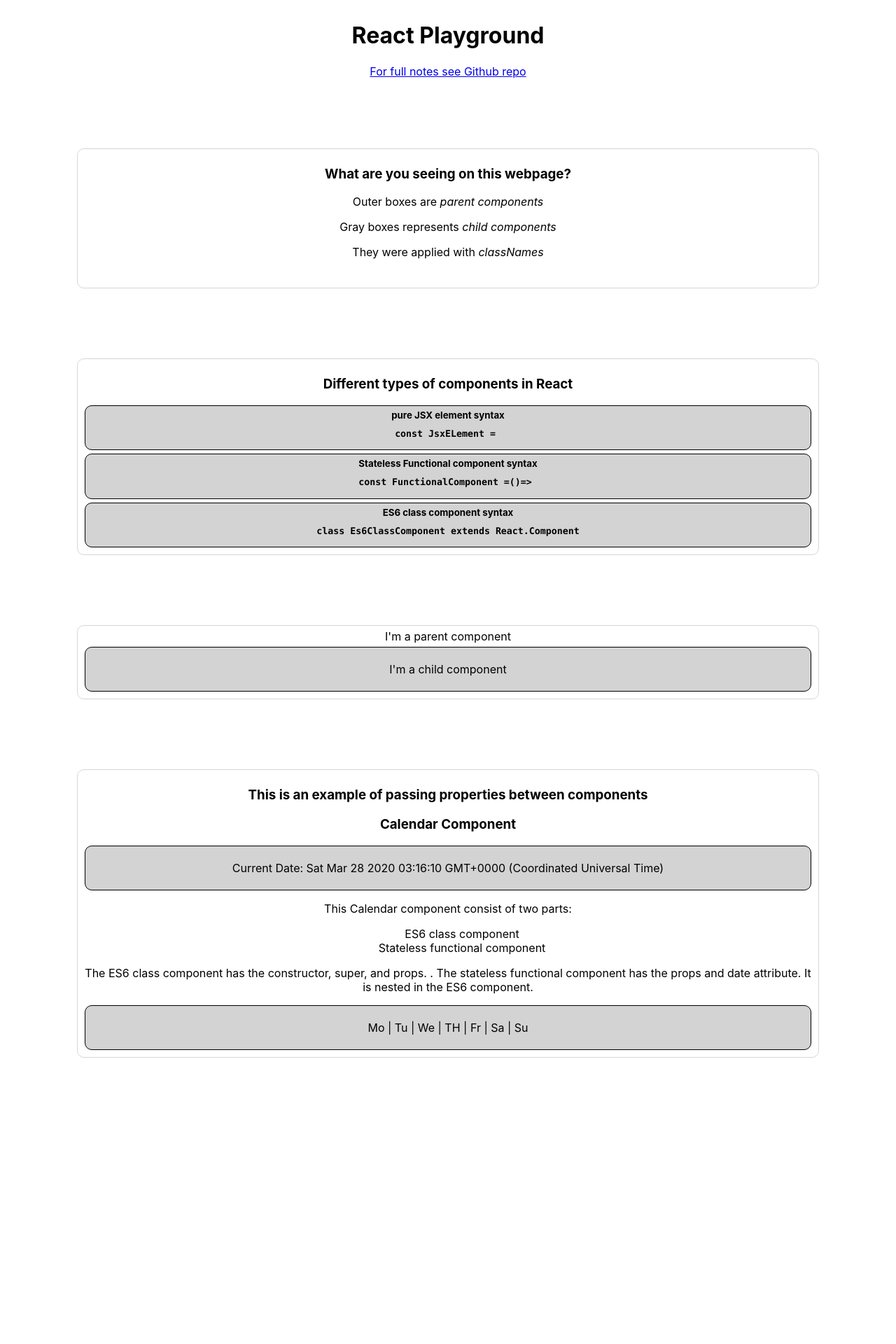
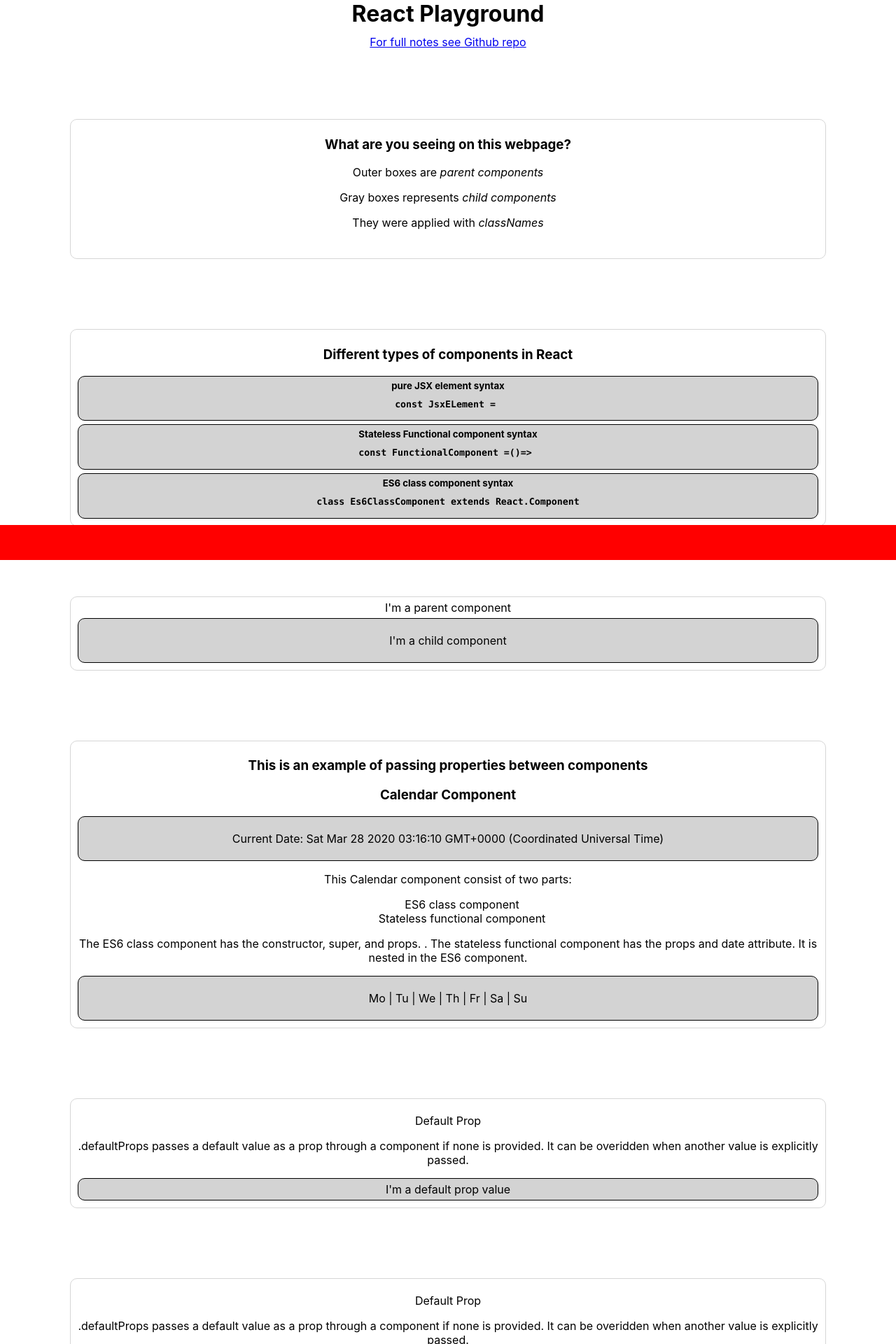
Before and after one commit to phongnguyen39/freecodecamp_react, a React (Create React App) app in the folder freecodecamp/: page / in a window 1280 px wide. Shown: the top 1920 px of the page at 70% size. Before the commit the page ends 1621 px from the top, so only its background shows below. Built offline with nearby package versions, Linux system fonts and the light colour scheme.

Commit message:
added default props and overides.  Also played with sticky header and footers

```diff
--- a/freecodecamp/src/App.css
+++ b/freecodecamp/src/App.css
@@ -1,6 +1,8 @@
 .container {
   padding: 10px;
   text-align: center;
+  margin: 0px;
+  padding: 0px;
 }
 .p_components {
   border: 1px solid rgb(214, 214, 214);
@@ -65,3 +67,26 @@ li {
   margin: 0;
   padding: 0;
 }
+
+
+.header {
+  position: -webkit-sticky;
+  position: sticky;
+  top: 0;
+  background: white;
+  height: 50px;
+  width: 100%;
+  margin: 0 auto;
+  /* padding: 0px; */
+}
+
+.footer {
+  position: -webkit-sticky;
+  position: sticky;
+  bottom: 0;
+  background: red;
+  height: 50px;
+  width: 100%;
+  margin: 0 auto;
+  /* padding: 0px; */
+}
--- a/freecodecamp/src/index.js
+++ b/freecodecamp/src/index.js
@@ -4,6 +4,31 @@ import ReactDOM from 'react-dom';
 import './index.css';
 import App from './App';
 import * as serviceWorker from './serviceWorker';
+
+const github = <a href='https://www.github.com' target='_blank' >Github</a>
+
+const URLs =()=> {
+  return(
+    <div>
+
+    </div>
+  )
+}
+
+class Footer extends React.Component {
+  constructor(props) {
+    super(props);
+  }
+
+  render() {
+    return (
+      <div className='footer'>
+        {/* <h1>FOoter</h1> */}
+        <URLs></URLs>
+      </div>
+    )
+  }
+}
 
 class JSX extends React.Component {
 
@@ -105,6 +130,9 @@ const CurrentDate = (props) => {
   )
 }
 
+
+
+
 const DaysOfWeek =(props)=>{
   return(
     <div className = 'c_components'>
@@ -129,11 +157,26 @@ class Calendar extends React.Component {
           <li>Stateless functional component</li>
           </ul>
           <p>The ES6 class component has the constructor, super, and props.  .   The stateless functional component has the props and date attribute.  It is nested in the ES6 component.</p>
-          <DaysOfWeek dow = {["Mo","Tu","We","TH","Fr","Sa","Su"]} />
+          <DaysOfWeek dow = {["Mo","Tu","We","Th","Fr","Sa","Su"]} />
       </div>
     )
   }
 }
+
+const DefaultProp = (props) => {
+  return (
+    <div className = 'p_components'>
+      <p>Default Prop</p>
+      <p>.defaultProps passes a default value as a prop through a component if none is provided.   It can be overidden when another value is explicitly passed.</p>
+      <p className = 'c_components'>{props.someKey}</p>
+    </div>
+  )
+}
+
+DefaultProp.defaultProps = {
+  someKey: "I'm a default prop value"
+}
+
 
 
 
@@ -146,13 +189,16 @@ class MainApp extends React.Component {
     return (
       <div className='container'>
         <div>
-          <h1>React Playground</h1>
+          <h1 className = 'header'>React Playground</h1>
           <a href='https://github.com/phongnguyen39/freecodecamp_react' alt="Github link to readme" target='_blank'>For full notes see Github repo</a>
           <Descriptions array={['rate', 'fart']} />
           <CompTypes />
           <ParentComponent />
           {/* <PassingProps /> */}
           <Calendar  />
+          <DefaultProp />
+          <DefaultProp someKey='Overidden Prop'/>
+          <Footer />
         </div>
       </div>
     )
```
Also changed, not shown: 1 other file (tests, documents, lock files or other folders).
